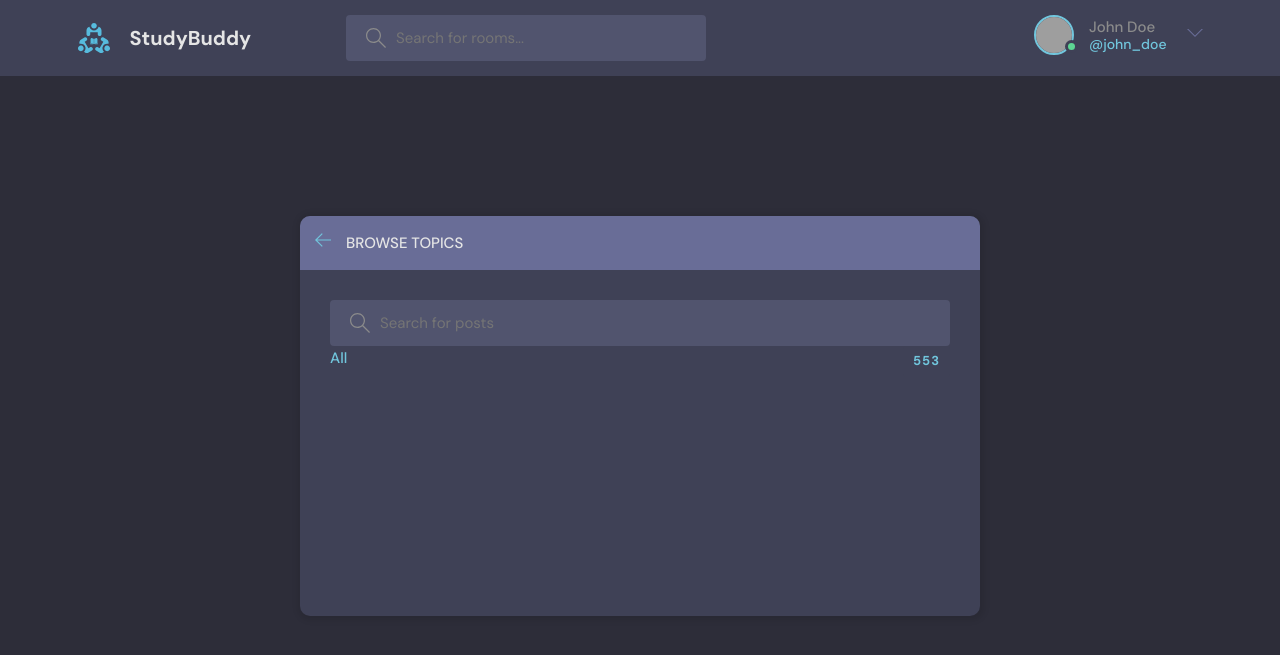
After one commit to abolfazlz15/StudyBuddyDjangoProject, a Django app: page /topics in a window 1280 px wide. The commit adds this page. Shown: the top 655 px of the page. Run offline with Django 4.2, Linux system fonts and the light colour scheme; data that the repository does not hold is empty; grey boxes are pictures that could not be loaded.

Commit message:
add topic detail and search topic page

```diff
--- a/core/templates/core/home.html
+++ b/core/templates/core/home.html
@@ -17,11 +17,11 @@
                     </li>
                     {% for topic in topics %}
                         <li>
-                            <a href="/">{{ topic.name }}<span>{{ topic.rooms.count }}</span></a>
+                            <a href="{% url 'core:topic-detail' topic.id %}">{{ topic.name }}<span>{{ topic.rooms.count }}</span></a>
                         </li>
                     {% endfor %}
                 </ul>
-                <a class="btn btn--link" href="topics.html">
+                <a class="btn btn--link" href="{% url 'core:topics' %}">
                     More
                     <svg version="1.1" xmlns="http://www.w3.org/2000/svg" width="32" height="32" viewBox="0 0 32 32">
                         <title>chevron-down</title>
--- /dev/null
+++ b/core/templates/core/topics.html
@@ -0,0 +1,51 @@
+{% extends 'base.html' %}
+{% load static %}
+
+{% block tiitle %}<title>Topics</title>{% endblock %}
+{% block content %}
+<main class="create-room layout" >
+  <div class="container">
+    <div class="layout__box">
+      <div class="layout__boxHeader">
+        <div class="layout__boxTitle">
+          <a href="index.html">
+            <svg version="1.1" xmlns="http://www.w3.org/2000/svg" width="32" height="32" viewBox="0 0 32 32">
+              <title>arrow-left</title>
+              <path
+                d="M13.723 2.286l-13.723 13.714 13.719 13.714 1.616-1.611-10.96-10.96h27.625v-2.286h-27.625l10.965-10.965-1.616-1.607z">
+              </path>
+            </svg>
+          </a>
+          <h3>Browse Topics</h3>
+        </div>
+      </div>
+
+      <div class="topics-page layout__body">
+        <form class="header__search" >
+          <label>
+            <svg version="1.1" xmlns="http://www.w3.org/2000/svg" width="32" height="32" viewBox="0 0 32 32">
+              <title>search</title>
+              <path
+                d="M32 30.586l-10.845-10.845c1.771-2.092 2.845-4.791 2.845-7.741 0-6.617-5.383-12-12-12s-12 5.383-12 12c0 6.617 5.383 12 12 12 2.949 0 5.649-1.074 7.741-2.845l10.845 10.845 1.414-1.414zM12 22c-5.514 0-10-4.486-10-10s4.486-10 10-10c5.514 0 10 4.486 10 10s-4.486 10-10 10z">
+              </path>
+            </svg>
+            <input placeholder="Search for posts" name="q">
+          </label>
+        </form>
+
+        <ul class="topics__list">
+          <li>
+            <a href="/" class="active">All <span>553</span></a>
+          </li>
+          {% for topic in topics %}
+          <li>
+            <a href="{% url 'core:topic-detail' topic.id %}">{{ topic.name }} <span>{{ topic.rooms.count }}</span></a>
+          </li>
+          {% endfor %}
+
+        </ul>
+      </div>
+    </div>
+  </div>
+</main>
+{% endblock %}
--- a/core/urls.py
+++ b/core/urls.py
@@ -6,6 +6,10 @@ urlpatterns = [
     path('', views.HomeView.as_view(), name='home'),
     path('createroom', views.CreateRoomView.as_view(), name='create-room'),
 
+    # topic URL
+    path('topic/<int:pk>', views.TopicDetailView.as_view(), name='topic-detail'),
+    path('topics', views.TopicsView.as_view(), name='topics'),
+
     # Message URL
     path('deletemesssge/<int:pk>', views.DeleteMessageView.as_view(), name='delete-message'),
 ]
--- a/core/views.py
+++ b/core/views.py
@@ -1,13 +1,14 @@
-from django.views.generic import CreateView, TemplateView, View, DeleteView
+from django.shortcuts import get_object_or_404, render
 from django.urls import reverse_lazy
-from django.contrib.auth.models import User
+from django.views.generic import CreateView, DeleteView, TemplateView, View, ListView
+
 from .models import Message, Room, Topic
 
 
 class HomeView(TemplateView):
     template_name = 'core/home.html'
 
-    def get_context_data(self, **kwargs):
+    def get_context_data(self,*args, **kwargs):
         context = super().get_context_data(**kwargs)
         context['rooms'] = Room.objects.filter(status=True)
         context['topics'] = Topic.objects.all()
@@ -36,3 +37,39 @@ class CreateRoomView(CreateView):
 class DeleteMessageView(DeleteView):
     model = Message
     success_url = reverse_lazy('core:home')
+
+
+class TopicDetailView(View):
+    def setup(self, request, *args, **kwargs):
+        self.topic = get_object_or_404(Topic, id=kwargs['pk'])
+        self.rooms = self.topic.rooms.all()
+        self.topics = Topic.objects.all()
+        self.message = Message.objects.filter(status=True)
+        return super().setup(request, *args, **kwargs)
+
+    def get(self, request, *arge, **kwarge):
+        rooms = self.rooms
+        topics = self.topics
+        message = self.message
+
+        context = {
+            'rooms': rooms,
+            'topics': topics,
+            'messages': message,
+
+        }
+        return render(request, 'core/home.html', context)
+
+
+class TopicsView(ListView):
+    model = Topic
+    template_name = 'core/topics.html'
+    context_object_name = 'topics'
+
+    def get_queryset(self, *args, **kwargs):
+        topics = super().get_queryset(*args, **kwargs)
+
+        q = self.request.GET.get('q')
+        if q:
+            return Topic.objects.filter(name__icontains=q)
+        return topics
```
